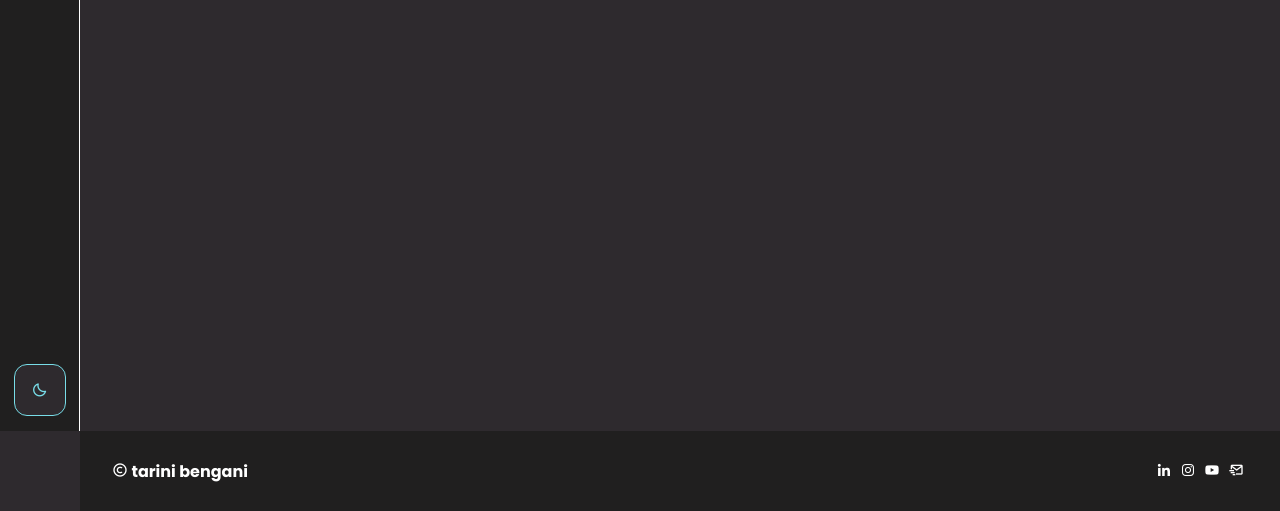
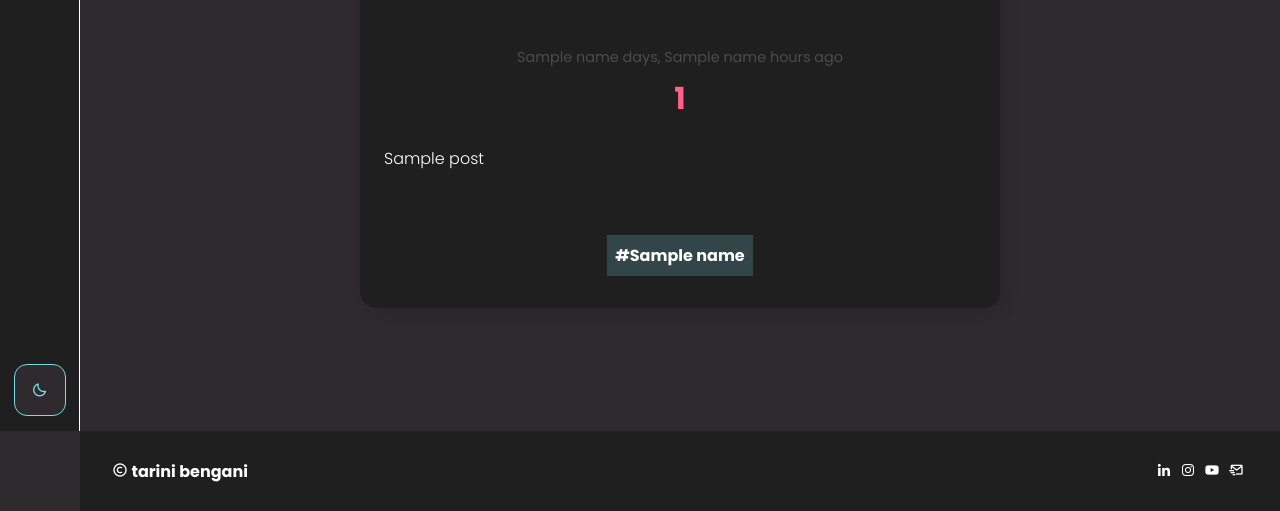
Before and after one commit to Meme-Account/dd-portfolio, a Flask app: template app/templates/blog.html in a window 1280 px wide. Shown: the part 369-880 px from the top of the page. Run offline with Flask 2, Linux system fonts and the light colour scheme; the template is opened without the code that fills it: most values are stand-ins (such as "Sample title", 1, 10 or a date in 2020); some libraries are stand-ins or nearby versions.

Commit message:
finished blog

```diff
--- a/app/static/css/style.css
+++ b/app/static/css/style.css
@@ -10,8 +10,9 @@
   --light-color: #ffffff;
   --green-color: rgb(168, 220, 118);
   --purple-color: #ac9cf2;
-  --green-transparent: rgba(168, 220, 118, 0.1);
-  --primary-transparent: rgba(255, 97, 136, 0.1);
+  --green-transparent: rgba(168, 220, 118, 0.2);
+  --primary-transparent: rgba(255, 97, 136, 0.2);
+  --secondary-transparent: rgba(120, 221, 232, 0.2);
 }
 
 * {
@@ -48,7 +49,7 @@
   --dark-primary: #2e2a2e;
   --dark-secondary: #201f1f;
   --light-secondary: #f0f0f0;
-  --transparent: rgba(255, 255, 255, 0.1);
+  --transparent: rgba(255, 255, 255, 0.2);
 }
 
 body {
@@ -64,7 +65,8 @@ main {
   min-height: 100vh;
 }
 
-section {
+section,
+article {
   padding: 2.5rem;
   padding-top: 3rem;
   display: flex;
@@ -757,34 +791,123 @@ section.error-page p {
   height: auto;
 }
 
+.blog-post-tags {
+  display: flex;
+  align-items: center;
+  justify-content: center;
+  flex-wrap: wrap;
+  padding: 1.5rem;
+}
+
 .blog-preview-buttons {
   display: flex;
   width: 100%;
 }
 
-.blog-preview-buttons button,
-.blog-preeview-buttons form {
+.blog-preview-back,
+.blog-preview-buttons form {
   width: 100%;
   text-align: center;
   font-size: 1.5rem;
-  padding: 1rem;
   border: 1px solid var(--light-primary);
-  margin: 0 0.25rem;
+  margin: 0.25rem 0.25rem;
   margin-bottom: 2rem;
   color: var(--light-primary);
   font-weight: bold;
 }
 
+.blog-preview-back {
+  padding: 1rem;
+}
+
+.blog-preview-check {
+  width: 100%;
+  height: 100%;
+  margin: 0;
+  border: none;
+}
+
+.blog-card {
+  color: var(--light-primary);
+  display: grid;
+  width: 100%;
+  max-width: 40rem;
+  background-color: var(--dark-secondary);
+  margin-bottom: 3rem;
+  grid-template-columns: 100%;
+  grid-template-rows: 20rem auto auto;
+
+  grid-template-areas: "blog-card-image" "blog-card-text" "blog-card-tags";
+  border-radius: 1rem;
+  box-shadow: 5px 5px 15px rgba(0, 0, 0, 0.1);
+  text-align: center;
+  transition: 0.7s cubic-bezier(0.075, 0.82, 0.165, 1) all;
+}
+
+.blog-card-image {
+  grid-area: blog-card-image;
+  border-top-left-radius: 1rem;
+  border-top-right-radius: 1rem;
+  background-size: cover;
+  background-position: center;
+}
+
+.blog-card-text {
+  grid-area: blog-card-text;
+  margin: 3rem 1.5rem;
+  margin-bottom: 2rem;
+}
+
+.blog-card-details {
+  color: var(--transparent);
+  font-size: 0.9rem;
+}
+
+.blog-card-title {
+  color: var(--primary-color);
+  margin-top: 0.5rem;
+  font-size: 1.9rem;
+  margin-bottom: 1.5rem;
+}
+
+.blog-card-preview {
+  color: var(--light-primary);
+  font-weight: 300;
+  text-align: justify;
+}
+
+.blog-card-tags {
+  grid-area: blog-card-tags;
+  border-bottom-left-radius: 1rem;
+  border-bottom-right-radius: 1rem;
+  display: flex;
+  align-items: center;
+  justify-content: center;
+  flex-wrap: wrap;
+  padding: 1.5rem;
+}
+
+.blog-card-tag,
+.blog-card-tag::before,
+.blog-post-tag,
+.blog-post-tag::before {
+  font-size: 1rem;
+}
+
+.blog-card-tag,
+.blog-post-tag {
+  background: var(--secondary-transparent);
+  padding: 0.5rem;
+  margin: 0.5rem;
+}
+
+.blog-card-tag::before,
+.blog-post-tag::before {
+  content: "\0023";
+}
+
 /* LARGE SCREENS */
 @media screen and (min-width: 900px) {
-  .section-paragraph,
-  .home-quiz,
-  .home-quote,
-  .home-quote-author,
-  .home-quote-quotation {
-    width: 60%;
-  }
-
   main {
     margin: 0;
     margin-left: 5rem;
--- a/app/templates/blog.html
+++ b/app/templates/blog.html
@@ -1,5 +1,28 @@
 {% extends 'base.html' %} {% block title %}Blog{% endblock title %} {% block
 main %}
-<h1>BLOG</h1>
+<section class="blog">
+  {% for post in posts %}
+  <a href="{{url_for("blog_post", post_id=post[5])}}" class="blog-card">
+    <div
+      style="
+        background-image: url('{{ post[1] }}');
+      "
+      class="blog-card-image"
+    ></div>
+    <div class="blog-card-text">
+      <p class="blog-card-details">
+        {{post[4][0]}} days, {{post[4][1]}} hours ago
+      </p>
+      <h1 class="blog-card-title">{{post[0]}}</h1>
+      <p class="blog-card-preview">{{post[2] | safe}}</p>
+    </div>
+    <div class="blog-card-tags">
+      {% for tag in post[3] %}
+      <h5 href="#" class="blog-card-tag">{{tag}}</h5>
+      {% endfor %}
+    </div>
+  </a>
+  {% endfor %}
+</section>
 
 {% endblock main %}
```
Also changed, not shown: other parts of app/static/css/style.css (+49 -10 lines), app/__init__.py (+14 -8 lines), app/db.py (+41 -2 lines), app/templates/blog_create.html (+17 -2 lines), app/templates/blog_post.html (+13 -2 lines).
